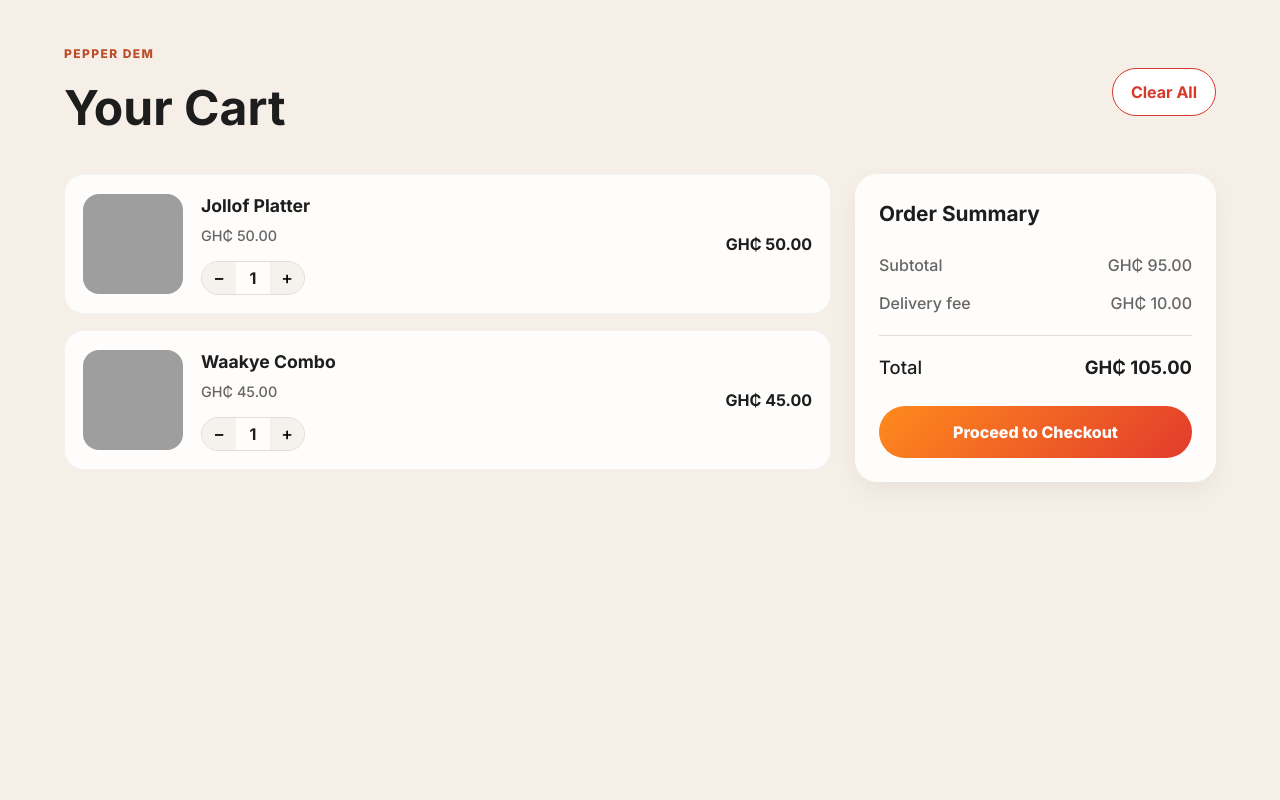
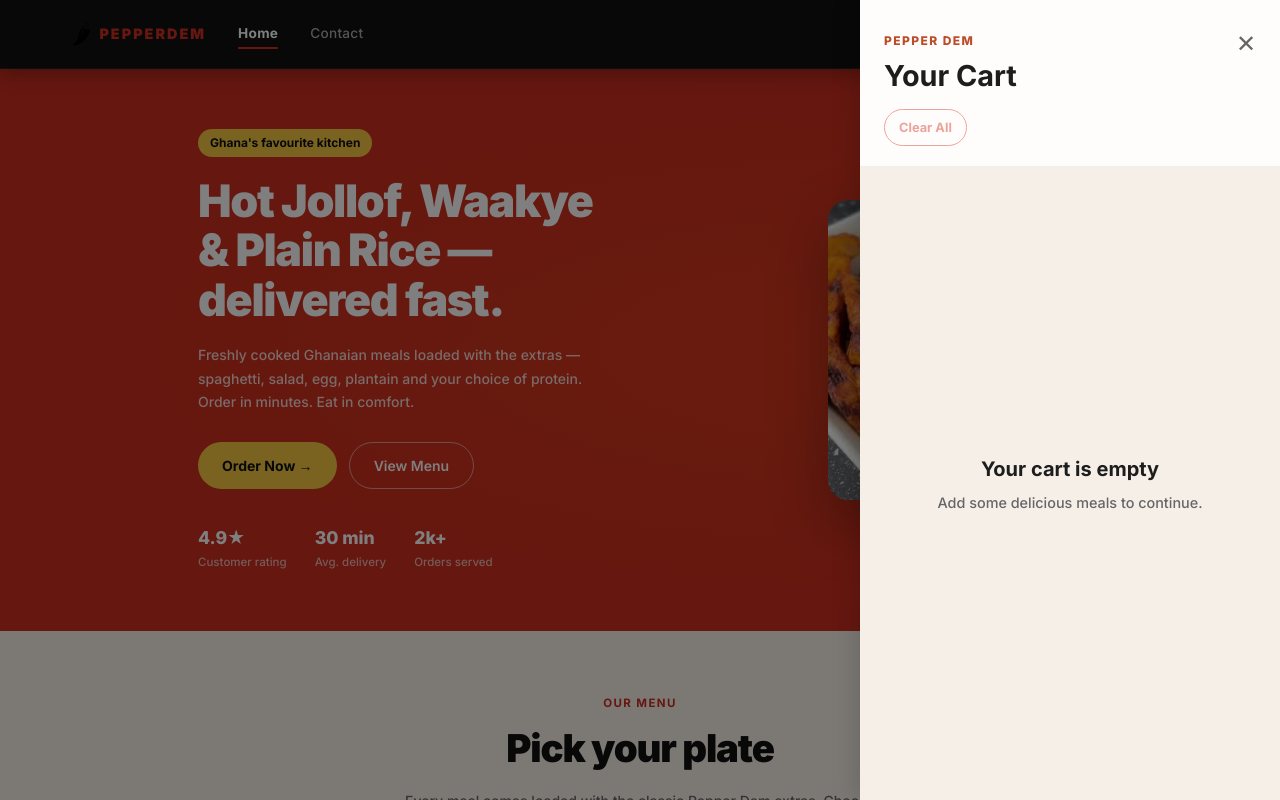
Before and after one commit to ApedoG17/Big-Brains---HCI, a React (Vite) app in the folder frontend/: page / in a window 1280 px wide. Both pictures are taken after a click on the button "🛒 Cart". Shown: the top 800 px of the page. Built offline with nearby package versions, Linux system fonts and the light colour scheme; grey boxes are pictures that could not be loaded.

Commit message:
feat: initialize frontend project with initial UI, product data, and navigation components

```diff
--- a/frontend/package.json
+++ b/frontend/package.json
@@ -12,6 +12,8 @@
     "deploy": "gh-pages -d dist"
   },
   "dependencies": {
+    "@gsap/react": "^2.1.2",
+    "gsap": "^3.15.0",
     "react": "^19.2.8",
     "react-dom": "^19.2.8"
   },
--- a/frontend/src/App.jsx
+++ b/frontend/src/App.jsx
@@ -1,5 +1,9 @@
-import { useState } from 'react'
+import { useState, useEffect, useRef } from 'react'
+import gsap from 'gsap'
+import { ScrollToPlugin } from 'gsap/ScrollToPlugin'
 import './App.css'
+
+gsap.registerPlugin(ScrollToPlugin)
 import Cart from './Cart'
 import Checkout from './Checkout'
 import Confirmation from './Confirmation'
@@ -147,7 +151,7 @@ function Logo({ onClick }) {
   )
 }
 
-function Navbar({ cartCount, onCartClick, onNavClick, activePage }) {
+function Navbar({ cartCount, onCartClick, onNavClick, activePage, cartIconRef }) {
   const [mobileOpen, setMobileOpen] = useState(false)
 
   return (
@@ -173,6 +177,7 @@ function Navbar({ cartCount, onCartClick, onNavClick, activePage }) {
           <button
             type="button"
             className="cart-btn"
+            ref={cartIconRef}
             onClick={onCartClick}
             aria-label={`Cart with ${cartCount} items`}
           >
@@ -303,30 +308,25 @@ function Footer({ onNav }) {
 
 // ─── Home Page ────────────────────────────────────────────────────────────────
 
-const menuTabs = ['All', 'Jollof', 'Waakye', 'Plain Rice', 'Drinks']
+const menuTabs = [
+  { id: 'jollof', label: 'Jollof' },
+  { id: 'waakye', label: 'Waakye' },
+  { id: 'plain-rice', label: 'Plain Rice' },
+]
 
-function getTabDishes(tab) {
-  switch (tab) {
-    case 'Jollof': return jollofDishes
-    case 'Waakye': return waakyeDishes
-    case 'Plain Rice': return plainRiceDishes
-    default: return allDishes
+function HomePage({ onAdd, onCartClick, cartCount, onNav, cartIconRef }) {
+  const handleScrollTo = (id) => {
+    gsap.to(window, { duration: 0.6, scrollTo: { y: `#${id}`, offsetY: 70 }, ease: "power2.out" })
   }
-}
-
-function HomePage({ onAdd, onCartClick, cartCount, onNav }) {
-  const [activeTab, setActiveTab] = useState('All')
-
-  const dishes = getTabDishes(activeTab)
 
   return (
     <div className="page">
-      <Navbar cartCount={cartCount} onCartClick={onCartClick} onNavClick={onNav} activePage="home" />
+      <Navbar cartCount={cartCount} onCartClick={onCartClick} onNavClick={onNav} activePage="home" cartIconRef={cartIconRef} />
 
       {/* Hero */}
       <section className="hero-section">
         <div className="hero-content">
-          <span className="hero-badge">🇬🇭 Ghana's favourite kitchen</span>
+          <span className="hero-badge">Ghana's favourite kitchen</span>
           <h1 className="hero-title">
             Hot Jollof, Waakye<br />
             &amp; Plain Rice —<br />
@@ -384,27 +384,42 @@ function HomePage({ onAdd, onCartClick, cartCount, onNav }) {
         <div className="tab-row">
           {menuTabs.map((tab) => (
             <button
-              key={tab}
+              key={tab.id}
               type="button"
-              className={`tab-btn ${activeTab === tab ? 'tab-active' : ''}`}
-              onClick={() => setActiveTab(tab)}
+              className="tab-btn"
+              onClick={() => handleScrollTo(tab.id)}
             >
-              {tab}
+              {tab.label}
             </button>
           ))}
         </div>
 
-        {activeTab === 'Drinks' ? (
-          <div className="empty-state">
-            <p>🥤 Drinks coming soon!</p>
-          </div>
-        ) : (
+        <div id="jollof" style={{ scrollMarginTop: '80px', marginBottom: '40px' }}>
+          <h3 className="section-eyebrow" style={{ textAlign: 'left', marginBottom: '16px' }}>Jollof</h3>
           <div className="dish-grid">
-            {dishes.map((dish) => (
+            {jollofDishes.map((dish) => (
               <DishCard key={dish.id} dish={dish} onAdd={onAdd} />
             ))}
           </div>
-        )}
+        </div>
+
+        <div id="waakye" style={{ scrollMarginTop: '80px', marginBottom: '40px' }}>
+          <h3 className="section-eyebrow" style={{ textAlign: 'left', marginBottom: '16px' }}>Waakye</h3>
+          <div className="dish-grid">
+            {waakyeDishes.map((dish) => (
+              <DishCard key={dish.id} dish={dish} onAdd={onAdd} />
+            ))}
+          </div>
+        </div>
+
+        <div id="plain-rice" style={{ scrollMarginTop: '80px', marginBottom: '40px' }}>
+          <h3 className="section-eyebrow" style={{ textAlign: 'left', marginBottom: '16px' }}>Plain Rice</h3>
+          <div className="dish-grid">
+            {plainRiceDishes.map((dish) => (
+              <DishCard key={dish.id} dish={dish} onAdd={onAdd} />
+            ))}
+          </div>
+        </div>
       </section>
 
       {/* Features */}
@@ -494,13 +509,13 @@ const categoryConfig = {
   },
 }
 
-function CategoryPage({ category, onAdd, onCartClick, cartCount, onNav }) {
+function CategoryPage({ category, onAdd, onCartClick, cartCount, onNav, cartIconRef }) {
   const config = categoryConfig[category]
   const [featuredIdx, setFeaturedIdx] = useState(0)
 
   return (
     <div className="page">
-      <Navbar cartCount={cartCount} onCartClick={onCartClick} onNavClick={onNav} activePage={category} />
+      <Navbar cartCount={cartCount} onCartClick={onCartClick} onNavClick={onNav} activePage={category} cartIconRef={cartIconRef} />
 
       {/* Category Header */}
       <section className="cat-header">
@@ -569,10 +584,10 @@ function CategoryPage({ category, onAdd, onCartClick, cartCount, onNav }) {
 
 // ─── Contact Page ────────────────────────────────────────────────────────────
 
-function ContactPage({ onCartClick, cartCount, onNav }) {
+function ContactPage({ onCartClick, cartCount, onNav, cartIconRef }) {
   return (
     <div className="page">
-      <Navbar cartCount={cartCount} onCartClick={onCartClick} onNavClick={onNav} activePage="contact" />
+      <Navbar cartCount={cartCount} onCartClick={onCartClick} onNavClick={onNav} activePage="contact" cartIconRef={cartIconRef} />
 
       <div className="contact-split">
 
@@ -719,8 +734,46 @@ function ContactPage({ onCartClick, cartCount, onNav }) {
 function App() {
   const [screen, setScreen] = useState('home')
   const [cartItems, setCartItems] = useState([])
+  const [isCartOpen, setIsCartOpen] = useState(false)
+
+  const cartIconRef = useRef(null)
+  const prevCartCount = useRef(0)
+
+  // 1. Rehydrate on Page Load
+  useEffect(() => {
+    const savedCart = localStorage.getItem('pepperdem_cart_state')
+    if (savedCart) {
+      try {
+        setCartItems(JSON.parse(savedCart))
+      } catch (e) {
+        console.error('Failed to parse cart', e)
+      }
+    }
+  }, [])
+
+  // 2. Sync on Every Update
+  useEffect(() => {
+    localStorage.setItem('pepperdem_cart_state', JSON.stringify(cartItems))
+  }, [cartItems])
 
   const cartCount = cartItems.reduce((sum, i) => sum + i.quantity, 0)
+
+  // Add GSAP Bounce Micro-Interaction
+  useEffect(() => {
+    if (cartCount > prevCartCount.current && cartIconRef.current) {
+      gsap.fromTo(cartIconRef.current,
+        { scale: 1 },
+        {
+            scale: 1.15,
+            duration: 0.15,
+            yoyo: true,
+            repeat: 1,
+            ease: "power1.inOut"
+        }
+      )
+    }
+    prevCartCount.current = cartCount
+  }, [cartCount])
 
   const addToCart = (item) => {
     setCartItems((prev) => {
@@ -732,28 +785,46 @@ function App() {
       }
       return [...prev, { ...item, quantity: 1 }]
     })
-    setScreen('cart')
+    setIsCartOpen(true)
   }
+
+  const updateQuantity = (id, change) => {
+    setCartItems((prev) =>
+      prev
+        .map((item) =>
+          item.id === id ? { ...item, quantity: item.quantity + change } : item
+        )
+        .filter((item) => item.quantity > 0)
+    )
+  }
+
+  const clearCart = () => setCartItems([])
 
   const goHome = () => setScreen('home')
 
-  if (screen === 'cart')
-    return <Cart items={cartItems} setItems={setCartItems} onCheckout={() => setScreen('checkout')} />
-  if (screen === 'checkout')
-    return <Checkout onBack={() => setScreen('cart')} onPlaceOrder={() => setScreen('confirmation')} />
-  if (screen === 'confirmation')
+  const openCart = () => setIsCartOpen(true)
+  const closeCart = () => setIsCartOpen(false)
+
+  const renderScreen = () => {
+    if (screen === 'checkout') {
+      return <Checkout onBack={() => setScreen('home')} onPlaceOrder={() => { clearCart(); setScreen('confirmation') }} />
+    }
+    if (screen === 'confirmation') {
       return <Confirmation onTrackOrder={() => setScreen('track')} onHome={goHome} />
-  if (screen === 'track')
+    }
+    if (screen === 'track') {
       return <TrackOrder onHome={goHome} />
-
-  if (screen === 'contact')
+    }
+    if (screen === 'contact') {
       return (
         <ContactPage
-        onCartClick={() => setScreen('cart')}
+          onCartClick={openCart}
           cartCount={cartCount}
           onNav={(page) => setScreen(page)}
+          cartIconRef={cartIconRef}
         />
       )
+    }
 
     const catPages = ['jollof', 'waakye', 'plain-rice']
     if (catPages.includes(screen)) {
@@ -761,9 +832,10 @@ function App() {
         <CategoryPage
           category={screen}
           onAdd={addToCart}
-        onCartClick={() => setScreen('cart')}
+          onCartClick={openCart}
           cartCount={cartCount}
           onNav={(page) => setScreen(page)}
+          cartIconRef={cartIconRef}
         />
       )
     }
@@ -771,11 +843,27 @@ function App() {
     return (
       <HomePage
         onAdd={addToCart}
-      onCartClick={() => setScreen('cart')}
+        onCartClick={openCart}
         cartCount={cartCount}
         onNav={(page) => setScreen(page)}
+        cartIconRef={cartIconRef}
       />
     )
   }
 
+  return (
+    <>
+      {renderScreen()}
+      <Cart
+        items={cartItems}
+        updateQuantity={updateQuantity}
+        clearCart={clearCart}
+        onCheckout={() => { closeCart(); setScreen('checkout') }}
+        isOpen={isCartOpen}
+        onClose={closeCart}
+      />
+    </>
+  )
+}
+
 export default App
--- a/frontend/src/Cart.css
+++ b/frontend/src/Cart.css
@@ -1,15 +1,45 @@
-.cart-page {
-  min-height: 100vh;
-  padding: 40px 5%;
-  background: #f5efe8;
-  color: #1d1d1d;
+/* ─── Cart Overlay & Drawer ────────────────────────────────────────────────── */
+.cart-overlay {
+  position: fixed;
+  inset: 0;
+  background: rgba(0, 0, 0, 0.5);
+  z-index: 1000;
+  /* GSAP handles opacity, but we hide it via style/visibility if needed */
 }
 
+.cart-drawer {
+  position: fixed;
+  top: 0;
+  right: 0;
+  width: 100%;
+  max-width: 420px;
+  height: 100vh;
+  background: #f5efe8;
+  z-index: 1001;
+  box-shadow: -4px 0 24px rgba(0, 0, 0, 0.15);
+  display: flex;
+  flex-direction: column;
+  color: #1d1d1d;
+  overflow-y: auto;
+  transform: translateX(100%); /* Initial off-screen state */
+}
+
+/* ─── Cart Header ────────────────────────────────────────────────────────── */
 .cart-header {
   display: flex;
-  align-items: center;
+  align-items: flex-start;
   justify-content: space-between;
-  margin-bottom: 30px;
+  padding: 32px 24px 20px;
+  background: #fffdfb;
+  border-bottom: 1px solid rgba(0, 0, 0, 0.06);
+  position: sticky;
+  top: 0;
+  z-index: 10;
+}
+
+.cart-header-left {
+  display: flex;
+  flex-direction: column;
 }
 
 .cart-eyebrow {
@@ -21,18 +51,37 @@
 }
 
 .cart-header h1 {
-  margin: 8px 0 0;
-  font-size: clamp(2rem, 4vw, 3rem);
+  margin: 4px 0 0;
+  font-size: 1.8rem;
+}
+
+.cart-close-btn {
+  background: none;
+  border: none;
+  font-size: 1.5rem;
+  line-height: 1;
+  padding: 8px;
+  margin: -8px;
+  cursor: pointer;
+  color: #666;
+  transition: color 0.15s;
+}
+
+.cart-close-btn:hover {
+  color: #111;
 }
 
 .clear-cart-button {
   border: 1px solid #d7382a;
   background: white;
   color: #d7382a;
-  padding: 11px 18px;
+  padding: 8px 14px;
   border-radius: 999px;
+  font-size: 0.8rem;
   font-weight: 700;
   cursor: pointer;
+  margin-top: 12px;
+  align-self: flex-start;
 }
 
 .clear-cart-button:disabled {
@@ -40,46 +89,68 @@
   cursor: not-allowed;
 }
 
-.cart-layout {
-  display: grid;
-  grid-template-columns: minmax(0, 1.7fr) minmax(280px, 0.8fr);
-  gap: 24px;
-  align-items: start;
-}
-
-.cart-items {
+/* ─── Cart Items ─────────────────────────────────────────────────────────── */
+.cart-body {
+  flex: 1;
+  padding: 24px;
   display: flex;
   flex-direction: column;
   gap: 16px;
 }
 
+.empty-cart {
+  padding: 60px 20px;
+  text-align: center;
+  flex: 1;
+  display: flex;
+  flex-direction: column;
+  align-items: center;
+  justify-content: center;
+}
+
+.empty-cart h2 {
+  margin-bottom: 8px;
+  font-size: 1.25rem;
+}
+
+.empty-cart p {
+  color: #666;
+  font-size: 0.9rem;
+}
+
 .cart-item {
   display: grid;
-  grid-template-columns: 100px 1fr auto;
+  grid-template-columns: 80px 1fr auto;
   align-items: center;
-  gap: 18px;
-  padding: 18px;
+  gap: 16px;
+  padding: 16px;
   background: #fffdfb;
-  border-radius: 20px;
+  border-radius: 16px;
   border: 1px solid rgba(0, 0, 0, 0.04);
 }
 
 .cart-item img {
-  width: 100px;
-  height: 100px;
+  width: 80px;
+  height: 80px;
   object-fit: cover;
-  border-radius: 16px;
+  border-radius: 12px;
+}
+
+.cart-item-info {
+  display: flex;
+  flex-direction: column;
 }
 
 .cart-item-info h2 {
-  margin: 0 0 6px;
-  font-size: 1.1rem;
+  margin: 0 0 4px;
+  font-size: 1rem;
 }
 
 .cart-item-info p {
-  margin: 0 0 14px;
-  color: #666;
-  font-size: 0.9rem;
+  margin: 0 0 10px;
+  color: #bb4d28;
+  font-size: 0.85rem;
+  font-weight: 700;
 }
 
 .quantity-controls {
@@ -92,37 +163,34 @@
 }
 
 .quantity-controls button {
-  width: 34px;
-  height: 32px;
+  width: 28px;
+  height: 28px;
   border: none;
   background: #f5f1ec;
   cursor: pointer;
   font-size: 1.1rem;
+  display: grid;
+  place-items: center;
 }
 
 .quantity-controls span {
-  min-width: 34px;
+  min-width: 32px;
   text-align: center;
   font-weight: 700;
+  font-size: 0.85rem;
 }
 
-.cart-item > strong {
-  font-size: 1rem;
+.cart-item-total {
+  font-size: 0.95rem;
+  font-weight: 800;
   white-space: nowrap;
 }
 
-.cart-summary {
-  position: sticky;
-  top: 20px;
+/* ─── Cart Summary ───────────────────────────────────────────────────────── */
+.cart-footer {
   padding: 24px;
   background: #fffdfb;
-  border-radius: 22px;
-  box-shadow: 0 10px 25px rgba(0, 0, 0, 0.05);
-}
-
-.cart-summary h2 {
-  margin-bottom: 24px;
-  font-size: 1.3rem;
+  border-top: 1px solid rgba(0, 0, 0, 0.06);
 }
 
 .summary-row,
@@ -133,79 +201,35 @@
 }
 
 .summary-row {
-  margin-bottom: 14px;
+  margin-bottom: 12px;
   color: #666;
+  font-size: 0.95rem;
 }
 
 .summary-total {
-  padding-top: 18px;
-  margin-top: 18px;
+  padding-top: 16px;
+  margin-top: 16px;
   border-top: 1px solid #ddd;
   font-size: 1.15rem;
+  font-weight: 800;
 }
 
 .checkout-button {
   width: 100%;
   margin-top: 24px;
-  padding: 14px 18px;
+  padding: 16px 20px;
   border: none;
   border-radius: 999px;
   background: linear-gradient(135deg, #ff8a1d, #e23b2c);
   color: white;
   font-weight: 800;
+  font-size: 1rem;
   cursor: pointer;
-  transition: transform 0.2s ease;
+  transition: transform 0.2s ease, box-shadow 0.2s;
+  box-shadow: 0 4px 12px rgba(226, 59, 44, 0.3);
 }
 
 .checkout-button:hover {
-  transform: translateY(-1px);
+  transform: translateY(-2px);
+  box-shadow: 0 6px 16px rgba(226, 59, 44, 0.4);
 }
-
-.empty-cart {
-  padding: 70px 20px;
-  text-align: center;
-  background: #fffdfb;
-  border-radius: 24px;
-}
-
-.empty-cart h2 {
-  margin-bottom: 8px;
-}
-
-.empty-cart p {
-  color: #666;
-}
-
-@media (max-width: 800px) {
-  .cart-page {
-    padding: 28px 18px;
-  }
-
-  .cart-layout {
-    grid-template-columns: 1fr;
-  }
-
-  .cart-summary {
-    position: static;
-  }
-}
-
-@media (max-width: 560px) {
-  .cart-header {
-    align-items: flex-start;
-    gap: 16px;
-  }
-
-  .cart-item {
-    grid-template-columns: 70px 1fr;
-  }
-
-  .cart-item img {
-    width: 70px;
-    height: 70px;
-  }
-
-  .cart-item > strong {
-    grid-column: 2;
-  }
-}
--- a/frontend/src/Cart.jsx
+++ b/frontend/src/Cart.jsx
@@ -1,60 +1,71 @@
-import { useState } from 'react'
+import { useRef } from 'react'
+import { useGSAP } from '@gsap/react'
+import gsap from 'gsap'
 import './Cart.css'
 
-const initialItems = [
-  {
-    id: 1,
-    name: 'Jollof Platter',
-    price: 50,
-    quantity: 1,
-    image:
-      'https://images.unsplash.com/photo-1604908176997-125f25cc6f3d?auto=format&fit=crop&w=800&q=80',
-  },
-  {
-    id: 2,
-    name: 'Waakye Combo',
-    price: 45,
-    quantity: 1,
-    image:
-      'https://images.unsplash.com/photo-1504674900247-0877df9cc836?auto=format&fit=crop&w=800&q=80',
-  },
-]
+function Cart({ items, updateQuantity, clearCart, onCheckout, isOpen, onClose }) {
+  const overlayRef = useRef(null)
+  const drawerRef = useRef(null)
 
-function Cart({ onCheckout }) {
-  const [items, setItems] = useState(initialItems)
+  // GSAP Animation
+  useGSAP(() => {
+    if (isOpen) {
+      // Open animation
+      overlayRef.current.style.display = 'block'
+      gsap.to(overlayRef.current, { opacity: 1, duration: 0.3, ease: 'power2.out' })
+      gsap.to(drawerRef.current, { x: '0%', duration: 0.4, ease: 'power3.out' })
+    } else {
+      // Close animation
+      gsap.to(drawerRef.current, { x: '100%', duration: 0.3, ease: 'power2.in' })
+      gsap.to(overlayRef.current, {
+        opacity: 0,
+        duration: 0.3,
+        ease: 'power2.in',
+        onComplete: () => {
+          if (overlayRef.current) overlayRef.current.style.display = 'none'
+        }
+      })
+    }
+  }, [isOpen])
 
-  const updateQuantity = (id, change) => {
-    setItems((currentItems) =>
-      currentItems
-        .map((item) =>
-          item.id === id
-            ? { ...item, quantity: item.quantity + change }
-            : item,
-        )
-        .filter((item) => item.quantity > 0),
-    )
+  // Swipe to close logic
+  let touchStartX = 0
+
+  const handleTouchStart = (e) => {
+    touchStartX = e.touches[0].clientX
   }
 
-  const clearCart = () => {
-    setItems([])
+  const handleTouchEnd = (e) => {
+    const touchEndX = e.changedTouches[0].clientX
+    if (touchEndX - touchStartX > 50) {
+      onClose()
+    }
   }
 
-  const subtotal = items.reduce(
-    (total, item) => total + item.price * item.quantity,
-    0,
-  )
-
+  const subtotal = items.reduce((total, item) => total + item.price * item.quantity, 0)
   const deliveryFee = items.length > 0 ? 10 : 0
   const total = subtotal + deliveryFee
 
   return (
-    <main className="cart-page">
+    <>
+      <div
+        ref={overlayRef}
+        className="cart-overlay"
+        onClick={onClose}
+        style={{ display: 'none', opacity: 0 }}
+      />
+
+      <aside
+        ref={drawerRef}
+        id="cartDrawer"
+        className="cart-drawer"
+        onTouchStart={handleTouchStart}
+        onTouchEnd={handleTouchEnd}
+      >
         <div className="cart-header">
-        <div>
+          <div className="cart-header-left">
             <span className="cart-eyebrow">Pepper Dem</span>
             <h1>Your Cart</h1>
-        </div>
-
             <button
               type="button"
               className="clear-cart-button"
@@ -64,6 +75,10 @@ function Cart({ onCheckout }) {
               Clear All
             </button>
           </div>
+          <button type="button" className="cart-close-btn" onClick={onClose} aria-label="Close Cart">
+            ✕
+          </button>
+        </div>
 
         {items.length === 0 ? (
           <div className="empty-cart">
@@ -71,8 +86,8 @@ function Cart({ onCheckout }) {
             <p>Add some delicious meals to continue.</p>
           </div>
         ) : (
-        <div className="cart-layout">
-          <section className="cart-items">
+          <>
+            <div className="cart-body">
               {items.map((item) => (
                 <article className="cart-item" key={item.id}>
                   <img src={item.image} alt={item.name} />
@@ -82,60 +97,38 @@ function Cart({ onCheckout }) {
                     <p>GH₵ {item.price.toFixed(2)}</p>
 
                     <div className="quantity-controls">
-                    <button
-                      type="button"
-                      onClick={() => updateQuantity(item.id, -1)}
-                    >
-                      −
-                    </button>
-
+                      <button type="button" onClick={() => updateQuantity(item.id, -1)}>−</button>
                       <span>{item.quantity}</span>
-
-                    <button
-                      type="button"
-                      onClick={() => updateQuantity(item.id, 1)}
-                    >
-                      +
-                    </button>
+                      <button type="button" onClick={() => updateQuantity(item.id, 1)}>+</button>
                     </div>
                   </div>
-
-                <strong>
-                  GH₵ {(item.price * item.quantity).toFixed(2)}
-                </strong>
+                  <strong className="cart-item-total">GH₵ {(item.price * item.quantity).toFixed(2)}</strong>
                 </article>
               ))}
-          </section>
+            </div>
 
-          <aside className="cart-summary">
-            <h2>Order Summary</h2>
-
+            <div className="cart-footer">
               <div className="summary-row">
                 <span>Subtotal</span>
                 <span>GH₵ {subtotal.toFixed(2)}</span>
               </div>
-
               <div className="summary-row">
                 <span>Delivery fee</span>
                 <span>GH₵ {deliveryFee.toFixed(2)}</span>
               </div>
-
               <div className="summary-total">
                 <span>Total</span>
                 <strong>GH₵ {total.toFixed(2)}</strong>
               </div>
 
-            <button
-              type="button"
-              className="checkout-button"
-              onClick={onCheckout}
-            >
+              <button type="button" className="checkout-button" onClick={onCheckout}>
                 Proceed to Checkout
               </button>
+            </div>
+          </>
+        )}
       </aside>
-        </div>
-      )}
-    </main>
+    </>
   )
 }
 
```
Also changed, not shown: frontend/src/App.css (+44 -33 lines), 1 other file (tests, documents, lock files or other folders). Lines whose indentation alone changed are shown as unchanged.
